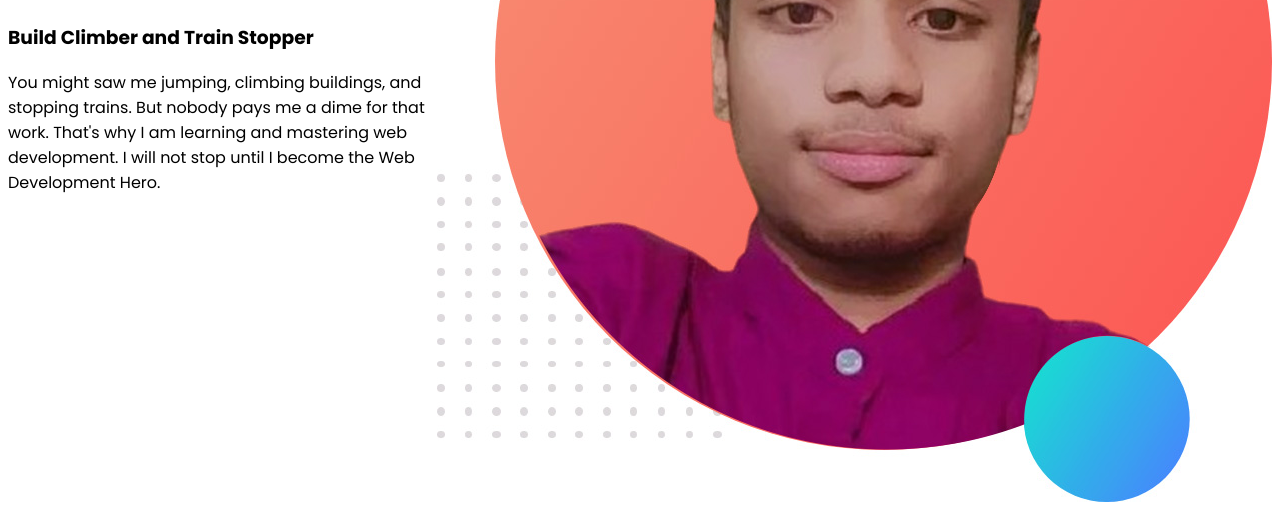
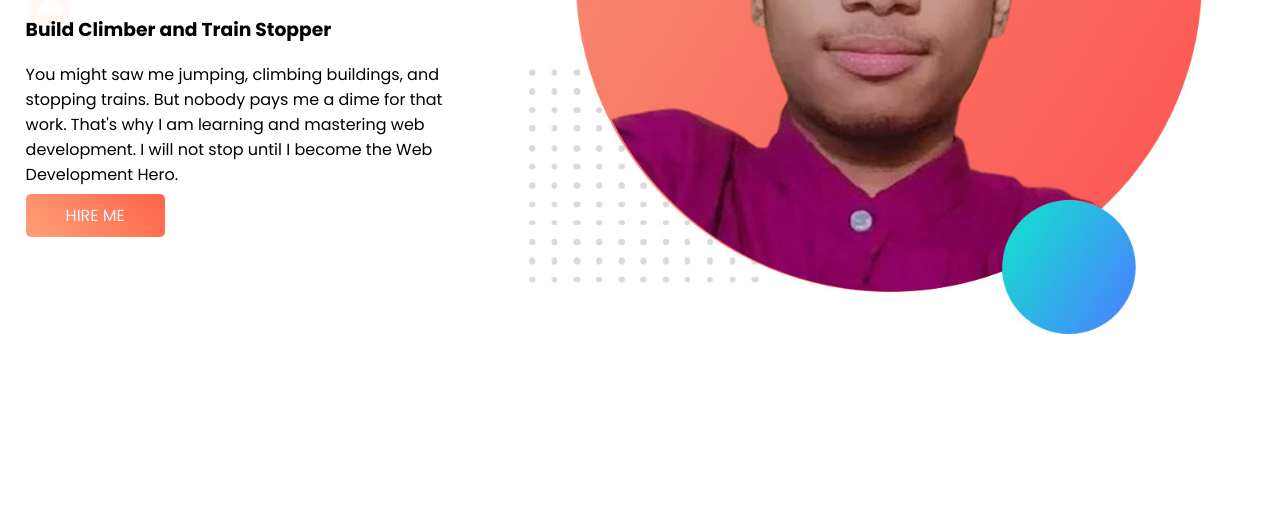
Before and after one commit to Akash6463/developer-portfolio, a plain HTML site: page index.html in a window 1280 px wide. Shown: the part 335-852 px from the top of the page. Drawn offline with Linux system fonts and the light colour scheme.

Commit message:
top bannar add

```diff
--- a/index.html
+++ b/index.html
@@ -16,7 +16,7 @@
 </head>
 
 <body>
-    <section>
+    <section class="top-banner">
 
         <div class="half-width">
             <h1>Welcome To</h1>
@@ -28,12 +28,14 @@
             <p>You might saw me jumping, climbing buildings, and        stopping trains. But nobody pays me a dime for that
             work. That's why I am learning and mastering web development. I will not stop until I become the Web
             Development Hero.</p>
+
+            <a class="link-button" target="_blank" href="https://www.facebook.com/samsul6463">HIRE ME</a>
         </div>
 
 
         <div class="half-width">
 
-            <img src="my-bg.jpg" alt="">
+            <img class="img" src="my-bg.jpg" alt="">
         </div>
 
     </section>
--- a/style.css
+++ b/style.css
@@ -1,5 +1,6 @@
 body{
   font-family: "Poppins", sans-serif;
+  margin: 0px;
 }
 
 h1{
@@ -13,4 +14,27 @@ h1{
 
 section{
   display: flex;
+  padding-left: 2%;
 }
+
+.half-widt{
+  width: 50%;
+}
+
+.img{
+  height: 80%;
+  padding-left: 10%;
+}
+
+.link-button{
+  color: aliceblue;
+  text-decoration: none;
+  background-image: linear-gradient(45deg, lightsalmon, tomato);
+  padding: 10px 40px;
+  border-radius: 5px;
+}
+
+.top-banner{
+  background-image: url(images/top-banner.png);
+  background-repeat: no-repeat;
+}
```
